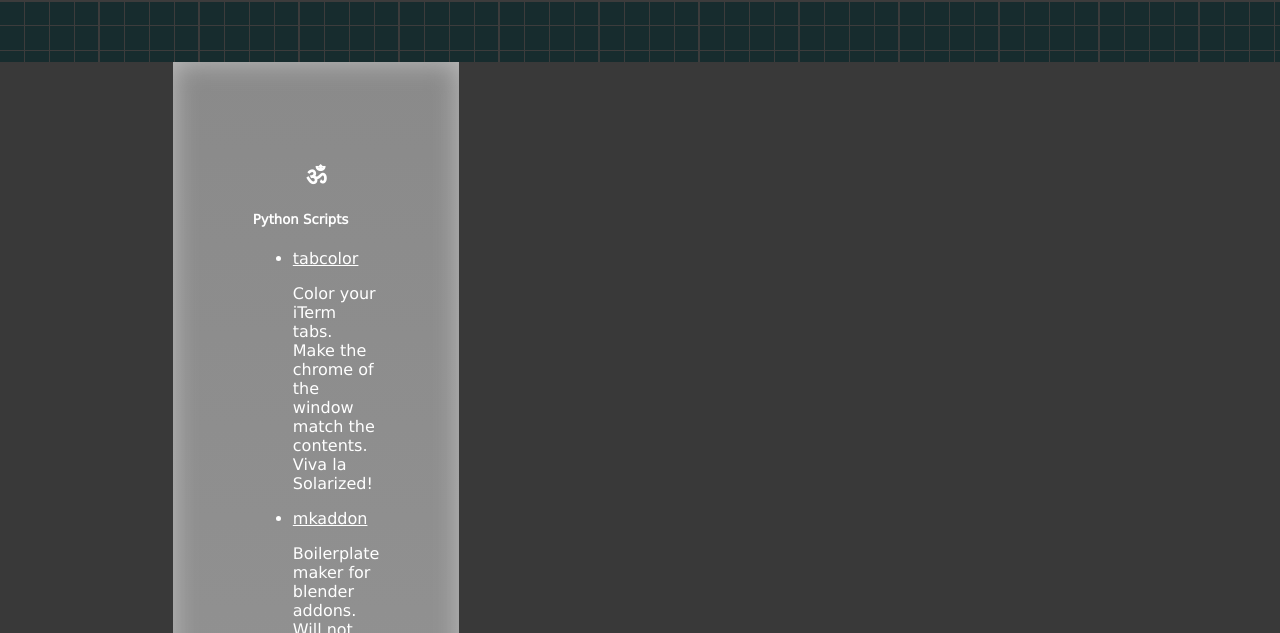
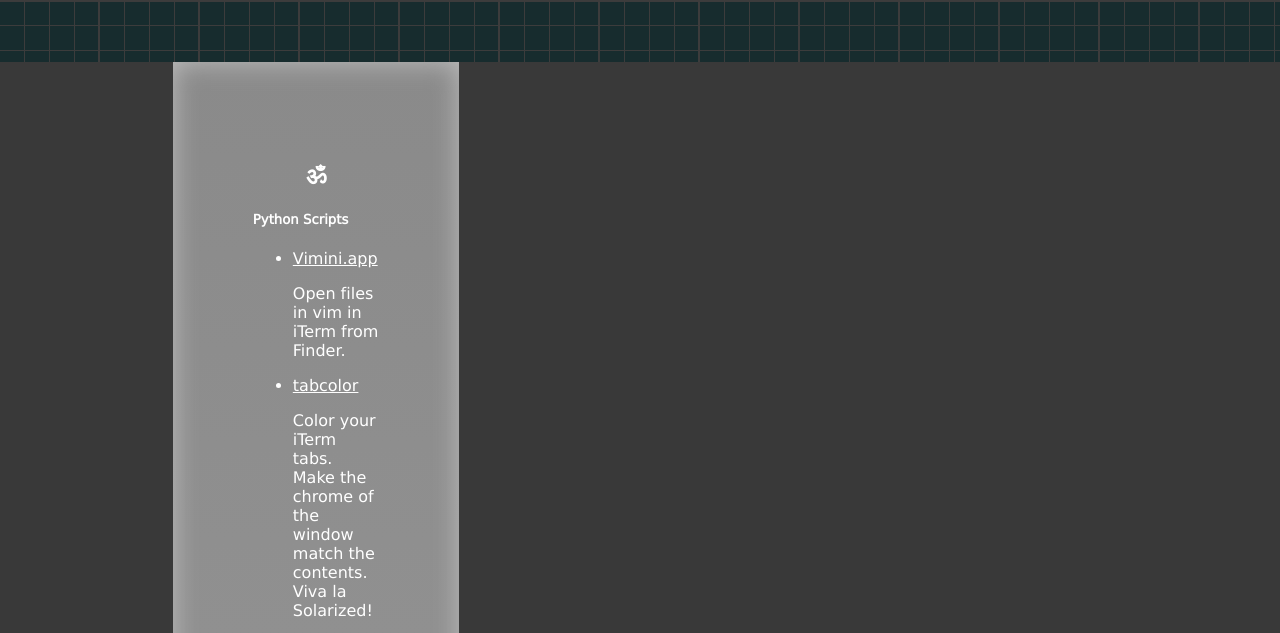
Before and after one commit to dustractor/dustractor.github.io, a plain HTML site: page index.html in a window 1280 px wide. Shown: the part 100-733 px from the top of the page. Drawn offline with Linux system fonts and the light colour scheme.

Commit message:
vimini added

```diff
--- a/index.html
+++ b/index.html
@@ -12,6 +12,7 @@
         <h2>&#2384;</h2>
         <h5>Python Scripts</h5>
         <ul>
+            <li><a href="/vimini">Vimini.app</a><p>Open files in vim in iTerm from Finder.</p></li>
             <li><a href="/tabcolor">tabcolor</a><p>Color your iTerm tabs.  Make the chrome of the window match the contents. Viva la Solarized!</p></li>
             <li><a href="/mkaddon">mkaddon</a><p>Boilerplate maker for blender addons.  Will not write your addon for you, but may help you get started quicker.</p></li>
             <li><a href="/SetDockLockedState">SetDockLockedState</a><p>I don't know why this feature isn't built into Mac OS.  Honestly.</p></li>
```
Lines whose indentation alone changed are shown as unchanged.
